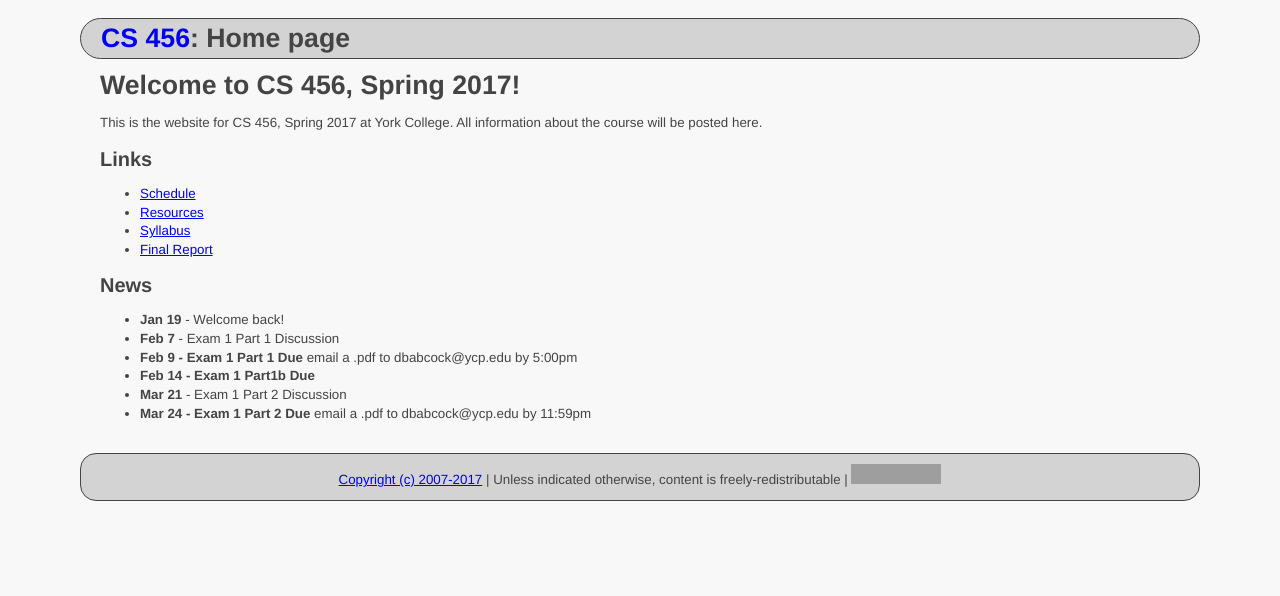
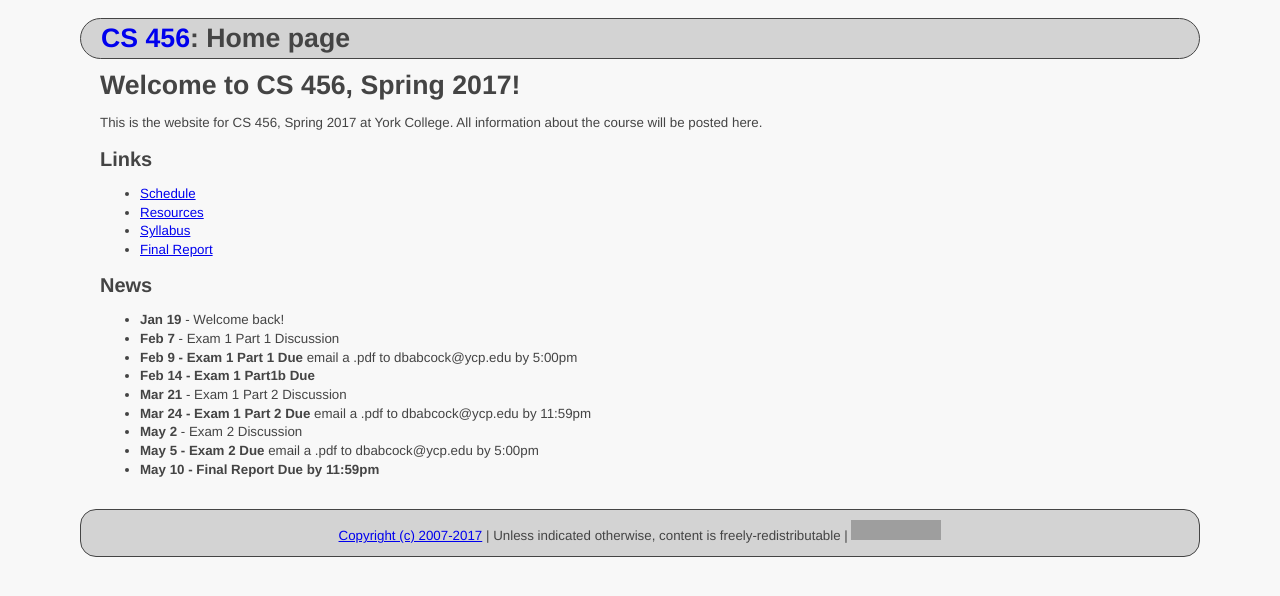
Before and after one commit to ycpcs/cs456-spring2017, a Jekyll site: the page built from index.md, in a window 1280 px wide. Shown: the top 596 px of the page. Built offline with Jekyll 4.4.1, drawn with Linux system fonts in a browser that asks for light colours; grey boxes are pictures that could not be loaded.

Commit message:
update schedule
update schedule

```diff
--- a/index.md
+++ b/index.md
@@ -22,6 +22,9 @@ All information about the course will be posted here.
 * **Feb 14 - Exam 1 Part1b Due**
 * **Mar 21** - Exam 1 Part 2 Discussion
 * **Mar 24 - Exam 1 Part 2 Due** email a .pdf to dbabcock@ycp.edu by 11:59pm
+* **May 2** - Exam 2 Discussion
+* **May 5 - Exam 2 Due** email a .pdf to dbabcock@ycp.edu by 5:00pm
+* **May 10 - Final Report Due by 11:59pm**
 
 
 <!--
```
Also changed, not shown: schedule/index.md (+1 -0 lines).
